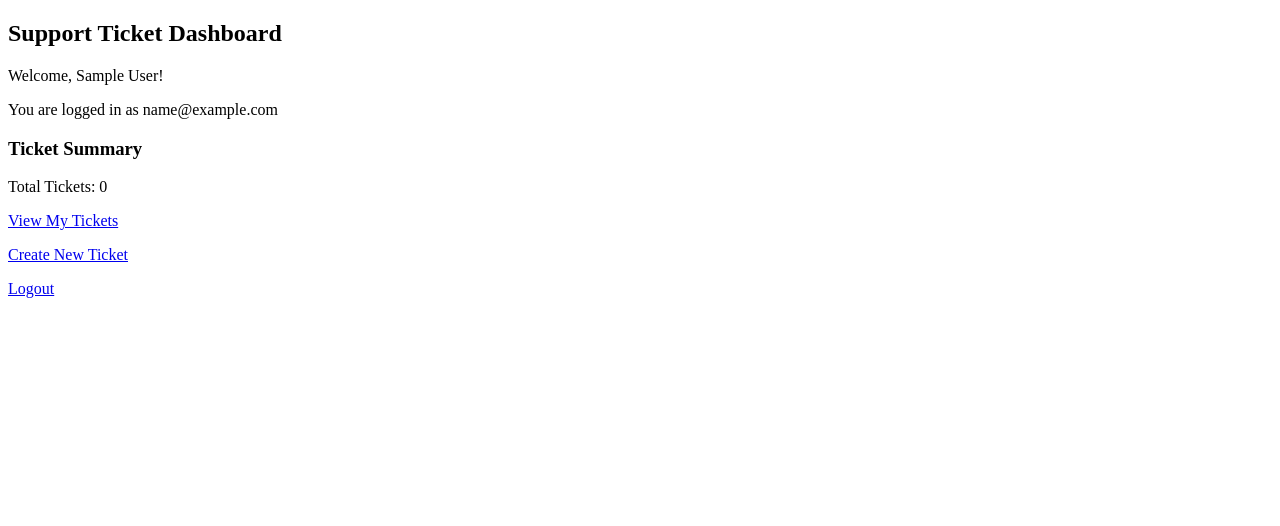
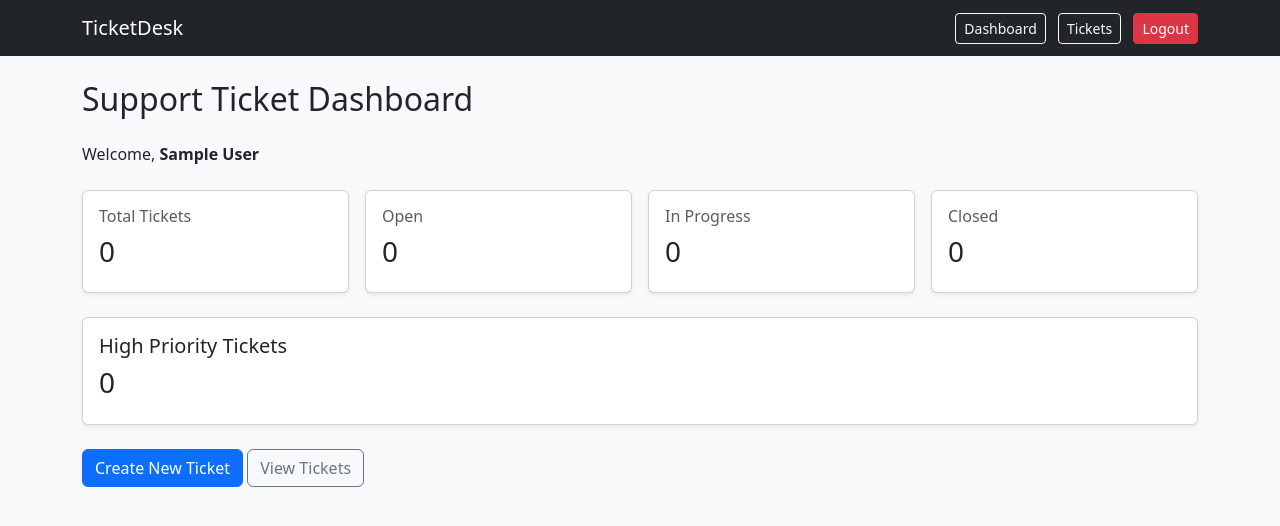
Before and after one commit to sylmisehrin-hub/support-ticket-system, a Flask app: page / in a window 1280 px wide. Shown: the top 526 px of the page. Run offline with Flask 3, Linux system fonts and the light colour scheme; the visitor is signed in with stand-in values (Sample User, id 1); data that the repository does not hold is empty.

Commit message:
Improve dashboard and ticket interface

```diff
--- a/app/routes.py
+++ b/app/routes.py
@@ -10,16 +10,41 @@ main = Blueprint("main", __name__)
 @main.route("/")
 @login_required
 def home():
-    tickets = Ticket.query.filter_by(user_id=current_user.id).order_by(
-        Ticket.created_at.desc()
+    tickets = Ticket.query.filter_by(
+        user_id=current_user.id
     ).all()
+
+    total_tickets = len(tickets)
+
+    open_tickets = sum(
+        1 for ticket in tickets
+        if ticket.status == "Open"
+    )
+
+    progress_tickets = sum(
+        1 for ticket in tickets
+        if ticket.status == "In Progress"
+    )
+
+    closed_tickets = sum(
+        1 for ticket in tickets
+        if ticket.status == "Closed"
+    )
+
+    high_priority = sum(
+        1 for ticket in tickets
+        if ticket.priority == "High"
+    )
 
     return render_template(
         "dashboard.html",
         user=current_user,
-        tickets=tickets
+        total_tickets=total_tickets,
+        open_tickets=open_tickets,
+        progress_tickets=progress_tickets,
+        closed_tickets=closed_tickets,
+        high_priority=high_priority
     )
-
 
 @main.route("/tickets")
 @login_required
--- /dev/null
+++ b/app/templates/base.html
@@ -0,0 +1,70 @@
+<!DOCTYPE html>
+<html lang="en">
+
+<head>
+    <meta charset="UTF-8">
+    <meta name="viewport" content="width=device-width, initial-scale=1">
+
+    <title>{% block title %}{% endblock %} - Support Ticket System</title>
+
+    <link
+        href="https://cdn.jsdelivr.net/npm/bootstrap@5.3.3/dist/css/bootstrap.min.css"
+        rel="stylesheet"
+    >
+</head>
+
+<body class="bg-light">
+
+<nav class="navbar navbar-expand-lg navbar-dark bg-dark">
+    <div class="container">
+
+        <a class="navbar-brand" href="{{ url_for('main.home') }}">
+            TicketDesk
+        </a>
+
+        {% if current_user.is_authenticated %}
+        <div>
+            <a
+                href="{{ url_for('main.home') }}"
+                class="btn btn-outline-light btn-sm me-2"
+            >
+                Dashboard
+            </a>
+
+            <a
+                href="{{ url_for('main.tickets') }}"
+                class="btn btn-outline-light btn-sm me-2"
+            >
+                Tickets
+            </a>
+
+            <a
+                href="{{ url_for('auth.logout') }}"
+                class="btn btn-danger btn-sm"
+            >
+                Logout
+            </a>
+        </div>
+        {% endif %}
+
+    </div>
+</nav>
+
+<div class="container py-4">
+
+    {% with messages = get_flashed_messages() %}
+        {% if messages %}
+            {% for message in messages %}
+                <div class="alert alert-info">
+                    {{ message }}
+                </div>
+            {% endfor %}
+        {% endif %}
+    {% endwith %}
+
+    {% block content %}{% endblock %}
+
+</div>
+
+</body>
+</html>
--- a/app/templates/dashboard.html
+++ b/app/templates/dashboard.html
@@ -1,28 +1,68 @@
-<!DOCTYPE html>
-<html>
-<head>
-    <title>Dashboard - Support Ticket System</title>
-</head>
-<body>
+{% extends "base.html" %}
 
-<h2>Support Ticket Dashboard</h2>
+{% block title %}Dashboard{% endblock %}
 
-<p>Welcome, {{ user.name }}!</p>
-<p>You are logged in as {{ user.email }}</p>
+{% block content %}
 
-<h3>Ticket Summary</h3>
+<h2 class="mb-4">Support Ticket Dashboard</h2>
 
-<p>Total Tickets: {{ tickets|length }}</p>
-
-<p>
-    <a href="{{ url_for('main.tickets') }}">View My Tickets</a>
+<p class="mb-4">
+    Welcome, <strong>{{ user.name }}</strong>
 </p>
 
-<p>
-    <a href="{{ url_for('main.add_ticket') }}">Create New Ticket</a>
-</p>
+<div class="row g-3 mb-4">
 
-<a href="{{ url_for('auth.logout') }}">Logout</a>
+    <div class="col-md-3">
+        <div class="card shadow-sm">
+            <div class="card-body">
+                <h6 class="text-muted">Total Tickets</h6>
+                <h3>{{ total_tickets }}</h3>
+            </div>
+        </div>
+    </div>
 
-</body>
-</html>
+    <div class="col-md-3">
+        <div class="card shadow-sm">
+            <div class="card-body">
+                <h6 class="text-muted">Open</h6>
+                <h3>{{ open_tickets }}</h3>
+            </div>
+        </div>
+    </div>
+
+    <div class="col-md-3">
+        <div class="card shadow-sm">
+            <div class="card-body">
+                <h6 class="text-muted">In Progress</h6>
+                <h3>{{ progress_tickets }}</h3>
+            </div>
+        </div>
+    </div>
+
+    <div class="col-md-3">
+        <div class="card shadow-sm">
+            <div class="card-body">
+                <h6 class="text-muted">Closed</h6>
+                <h3>{{ closed_tickets }}</h3>
+            </div>
+        </div>
+    </div>
+
+</div>
+
+<div class="card shadow-sm mb-4">
+    <div class="card-body">
+        <h5>High Priority Tickets</h5>
+        <h3>{{ high_priority }}</h3>
+    </div>
+</div>
+
+<a href="{{ url_for('main.add_ticket') }}" class="btn btn-primary">
+    Create New Ticket
+</a>
+
+<a href="{{ url_for('main.tickets') }}" class="btn btn-outline-secondary">
+    View Tickets
+</a>
+
+{% endblock %}
```
Also changed, not shown: app/templates/tickets.html (+71 -29 lines).
